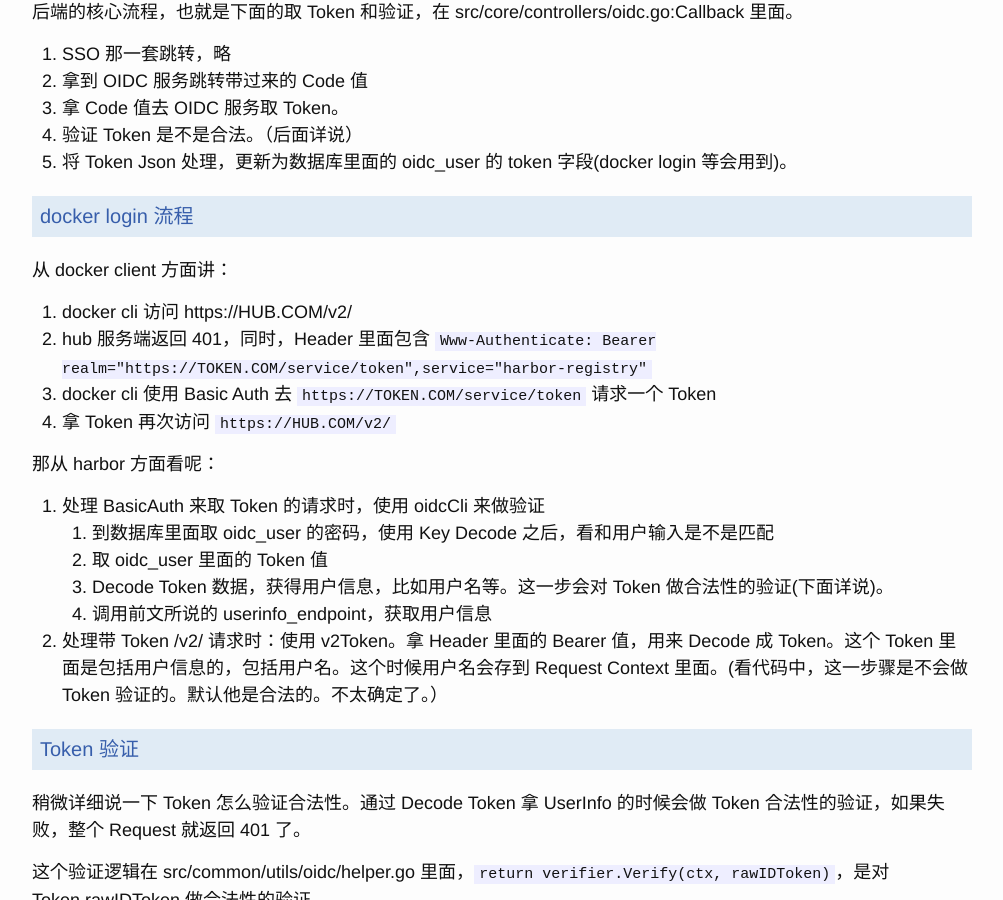
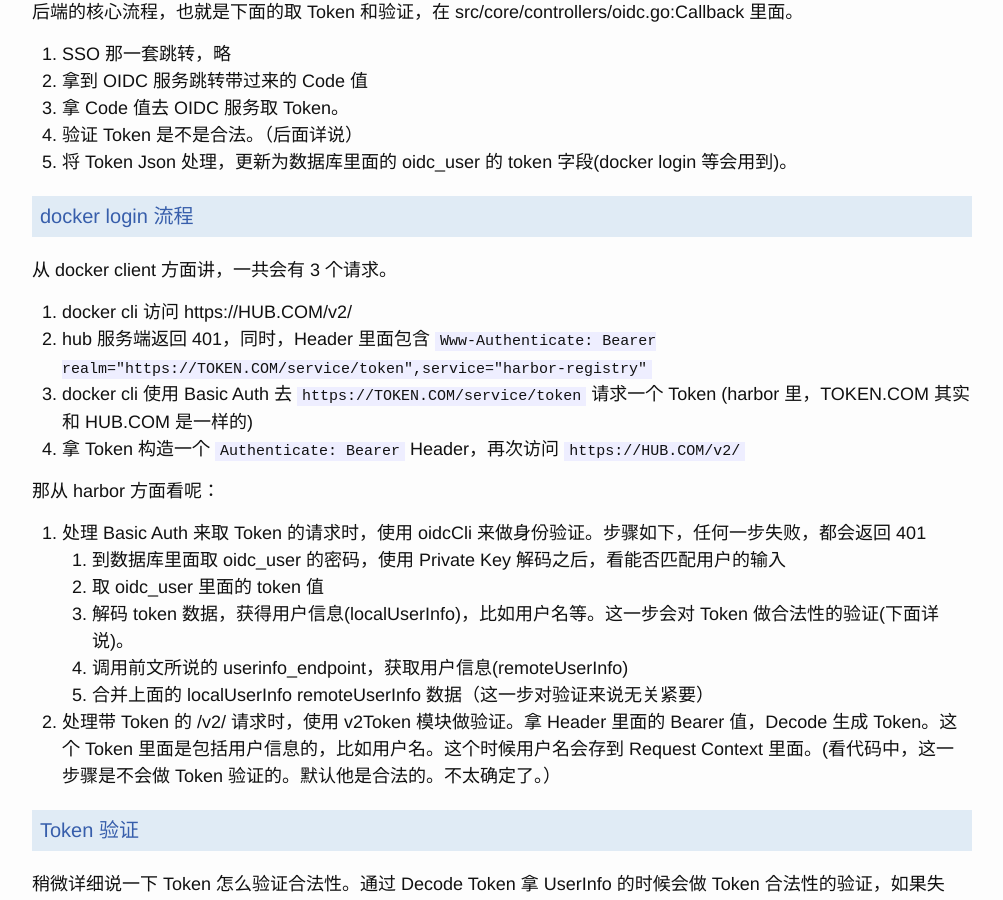
Before and after one commit to childe/ohmycat, a Jekyll site: the page built from _posts/2022-03-29-harbor-oidc-auth.md, in a window 1280 px wide and 900 px high, scrolled down 1611 px. Shown: the whole window, without its empty margins (138-1141 px from the left). Built offline with Jekyll 4.4.1, drawn with Linux system fonts in a browser that asks for light colours; our own code applies the rules of GitHub Pages for plain Markdown files.

Commit message:
modified:   _posts/2022-03-29-harbor-oidc-auth.md

```diff
--- a/_posts/2022-03-29-harbor-oidc-auth.md
+++ b/_posts/2022-03-29-harbor-oidc-auth.md
@@ -71,21 +71,21 @@ Harbor 中使用 OIDC 的地方，大的来说有两个。一个是 Web 页面
 
 ## docker login 流程
 
-从 docker client 方面讲：
+从 docker client 方面讲，一共会有 3 个请求。
 
 1. docker cli 访问 https://HUB.COM/v2/
 2. hub 服务端返回 401，同时，Header 里面包含 `Www-Authenticate: Bearer realm="https://TOKEN.COM/service/token",service="harbor-registry"`
-3. docker cli 使用 Basic Auth 去 `https://TOKEN.COM/service/token` 请求一个 Token
-4. 拿 Token 再次访问 `https://HUB.COM/v2/`
+3. docker cli 使用 Basic Auth 去 `https://TOKEN.COM/service/token` 请求一个 Token (harbor 里，TOKEN.COM 其实和 HUB.COM 是一样的)
+4. 拿 Token 构造一个 `Authenticate: Bearer` Header，再次访问 `https://HUB.COM/v2/`
 
 那从 harbor 方面看呢：
-1. 处理 BasicAuth 来取 Token 的请求时，使用 oidcCli 来做验证
-    1. 到数据库里面取 oidc\_user 的密码，使用 Key Decode 之后，看和用户输入是不是匹配
-    2. 取 oidc\_user 里面的 Token 值
-    3. Decode Token 数据，获得用户信息，比如用户名等。这一步会对 Token 做合法性的验证(下面详说)。
-    4. 调用前文所说的 userinfo\_endpoint，获取用户信息
-2. 处理带 Token /v2/ 请求时：使用 v2Token。拿 Header 里面的 Bearer 值，用来 Decode 成 Token。这个 Token 里面是包括用户信息的，包括用户名。这个时候用户名会存到 Request Context 里面。(看代码中，这一步骤是不会做 Token 验证的。默认他是合法的。不太确定了。）
-
+1. 处理 Basic Auth 来取 Token 的请求时，使用 oidcCli 来做身份验证。步骤如下，任何一步失败，都会返回 401
+    1. 到数据库里面取 oidc\_user 的密码，使用 Private Key 解码之后，看能否匹配用户的输入
+    2. 取 oidc\_user 里面的 token 值
+    3. 解码 token 数据，获得用户信息(localUserInfo)，比如用户名等。这一步会对 Token 做合法性的验证(下面详说)。
+    4. 调用前文所说的 userinfo\_endpoint，获取用户信息(remoteUserInfo)
+    5. 合并上面的 localUserInfo remoteUserInfo 数据（这一步对验证来说无关紧要）
+2. 处理带 Token 的 /v2/ 请求时，使用 v2Token 模块做验证。拿 Header 里面的 Bearer 值，Decode 生成 Token。这个 Token 里面是包括用户信息的，比如用户名。这个时候用户名会存到 Request Context 里面。(看代码中，这一步骤是不会做 Token 验证的。默认他是合法的。不太确定了。）
 
 ## Token 验证
 
```
